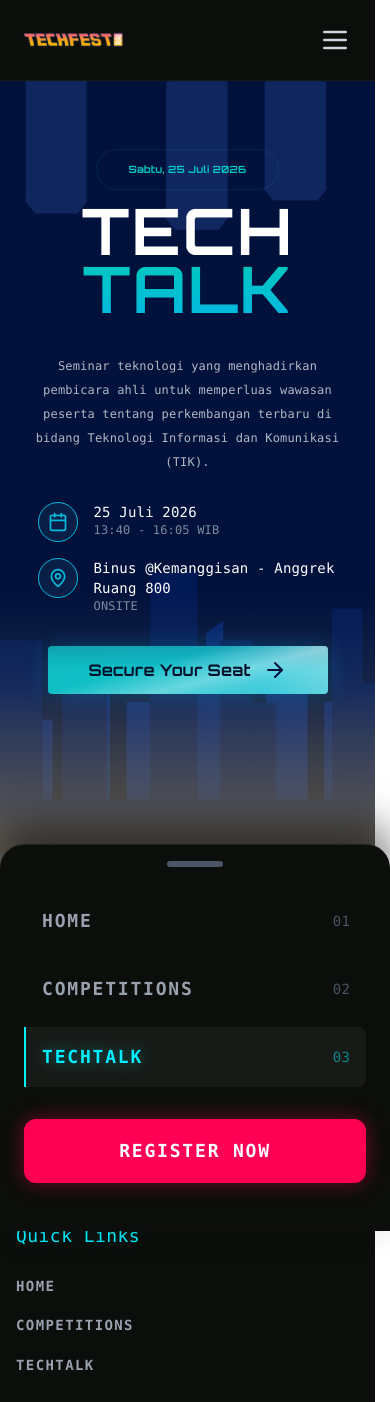
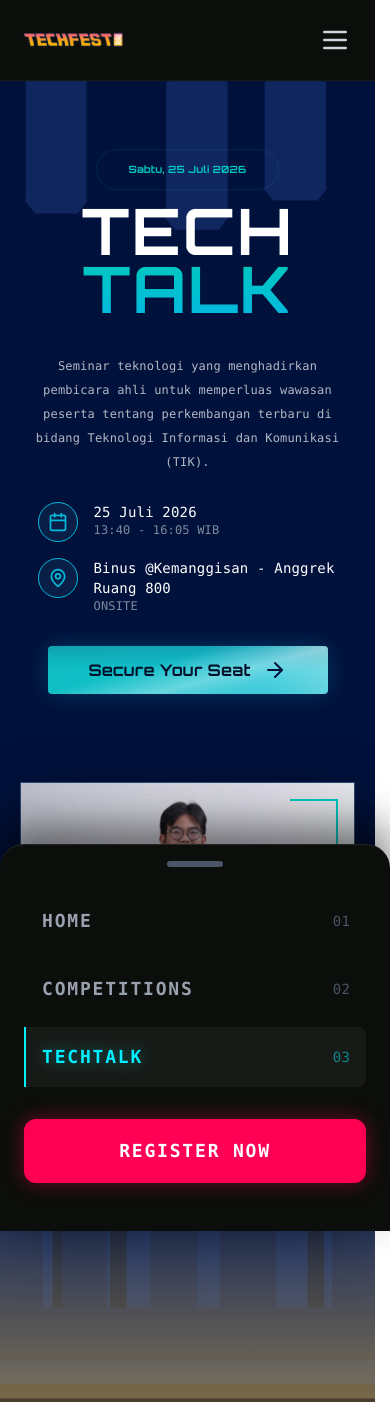
Before and after one commit to HIMTI-Binus-University/TECHFEST-2026, a React (Vite) app: page /techtalk in a window 390 px wide. Shown: the top 1402 px of the page. Built offline with nearby package versions, Linux system fonts and the light colour scheme; a web font is replaced by a local one.

Commit message:
fix: update speaker card design

```diff
--- a/src/pages/Techtalk.jsx
+++ b/src/pages/Techtalk.jsx
@@ -2,7 +2,7 @@
 import Footer from '../components/Footer'
 import { CalendarIcon, LocationIcon, RightArrowIcon } from '../components/icon'
 import { CityBackdrop, CitySkyline, LightGradient, MobileCityBackdrop, MobileCityLayer, MobileCitySkyline } from '../components/graphics'
-import speakerImage from '../assets/image.png'
+import speakerImage from '../assets/FotoPembicara.png'
 
 const Techtalk = () => {
   return (
@@ -62,7 +62,7 @@
               </div>
 
               <a
-                href="#"
+                href="https://docs.google.com/forms/d/e/1FAIpQLScbQQtXallDB580tCHRmaC_PF5owmGTdS_xgimhv2cvjntEsA/viewform"
                 className="font-orbitron relative mt-8 inline-flex min-h-12 w-full max-w-[280px] items-center justify-center gap-3 overflow-hidden rounded bg-[linear-gradient(100deg,#10BFC4_0%,#12BFCC_48%,#27C5D7_78%,#62D4DF_100%)] px-5 text-base font-bold text-[#03122a] shadow-[0_0_24px_rgba(5,186,221,0.24)] transition duration-300 hover:translate-y-[-2px] hover:shadow-[0_0_34px_rgba(5,186,221,0.4)] md:max-w-[320px] md:px-7 md:text-lg"
               >
                 <span className="pointer-events-none absolute inset-0 bg-[linear-gradient(180deg,rgba(0,17,60,0.16)_0%,rgba(0,17,60,0)_48%)]" />
@@ -72,28 +72,30 @@
               </a>
             </div>
 
-            <div className="mx-auto hidden w-full max-w-[430px] md:block lg:mr-8">
-              <article className="relative min-h-[560px] overflow-hidden rounded-b-2xl border border-[#2B4871] bg-[#020817] shadow-[0_28px_70px_rgba(0,0,0,0.42)]">
+            <div className="mx-auto mt-10 w-full max-w-[430px] md:mt-0 lg:mr-8">
+              <article className="relative min-h-[420px] overflow-hidden rounded-b-2xl border border-[#2B4871] bg-[#020817] shadow-[0_28px_70px_rgba(0,0,0,0.42)] md:min-h-[560px]">
                 <img
                   src={speakerImage}
                   alt=""
                   className="absolute inset-0 h-full w-full object-cover"
                 />
                 <div className="absolute inset-0 bg-[linear-gradient(180deg,rgba(255,255,255,0)_0%,rgba(0,0,0,0.1)_100%)]" />
-                <div className="absolute right-5 top-5 h-28 w-16 border-r-2 border-t-2 border-[#00C7C0]" />
+                <div className="absolute right-4 top-4 h-20 w-12 border-r-2 border-t-2 border-[#00C7C0] md:right-5 md:top-5 md:h-28 md:w-16" />
 
-                <div className="absolute bottom-10 left-7 right-7">
-                  <span className="mb-4 inline-flex bg-[#FF5481] px-2 text-[8px] font-bold uppercase tracking-[0.14em] text-white">
+                <div className="absolute bottom-6 left-4 right-4 md:bottom-10 md:left-7 md:right-7">
+                  <div className="relative max-w-[340px] rounded-2xl border border-white/10 bg-[#020817]/45 px-3 py-3 shadow-[0_18px_40px_rgba(0,0,0,0.24)] backdrop-blur-md md:px-4 md:py-4">
+                    <span className="mb-3 inline-flex bg-[#FF5481] px-2 text-[8px] font-bold uppercase tracking-[0.14em] text-white md:mb-4">
                       Our Speaker
                     </span>
-                  <h2 className="mt-4 text-[20px] leading-tight text-white">Yoel Gogo Panjaitan</h2>
-                  <p className="mt-1 text-[11px] text-white/80">Senior Technology Analyst at Deloitte</p>
-                  <div className="absolute -bottom-4 -left-4 h-16 w-16 border-l-2 border-b-2 border-[#00C7C0]" />
-                  <p className="max-w-[300px] text-[11px] font-bold leading-5 text-[#05d4df]">
+                    <h2 className="mt-3 text-[18px] leading-tight text-white md:mt-4 md:text-[20px]">Yoel Gogo Panjaitan</h2>
+                    <p className="mt-1 text-[10px] text-white/80 md:text-[11px]">Senior Technology Analyst at Deloitte</p>
+                    <p className="mt-2 max-w-[300px] text-[10px] font-bold leading-4 text-[#05d4df] md:mt-3 md:text-[11px] md:leading-5">
                       "Beyond the Campus Lab:
                       <br />
                       Bridging Academic Code to Industry Reality"
                     </p>
+                    <div className="absolute -bottom-3 -left-3 h-12 w-12 border-l-2 border-b-2 border-[#00C7C0] md:-bottom-4 md:-left-4 md:h-16 md:w-16" />
+                  </div>
                 </div>
               </article>
             </div>
```
Also changed, not shown: src/assets/Foto Pembicara.png (deleted), src/assets/FotoPembicara.png (added). Lines whose indentation alone changed are shown as unchanged.
